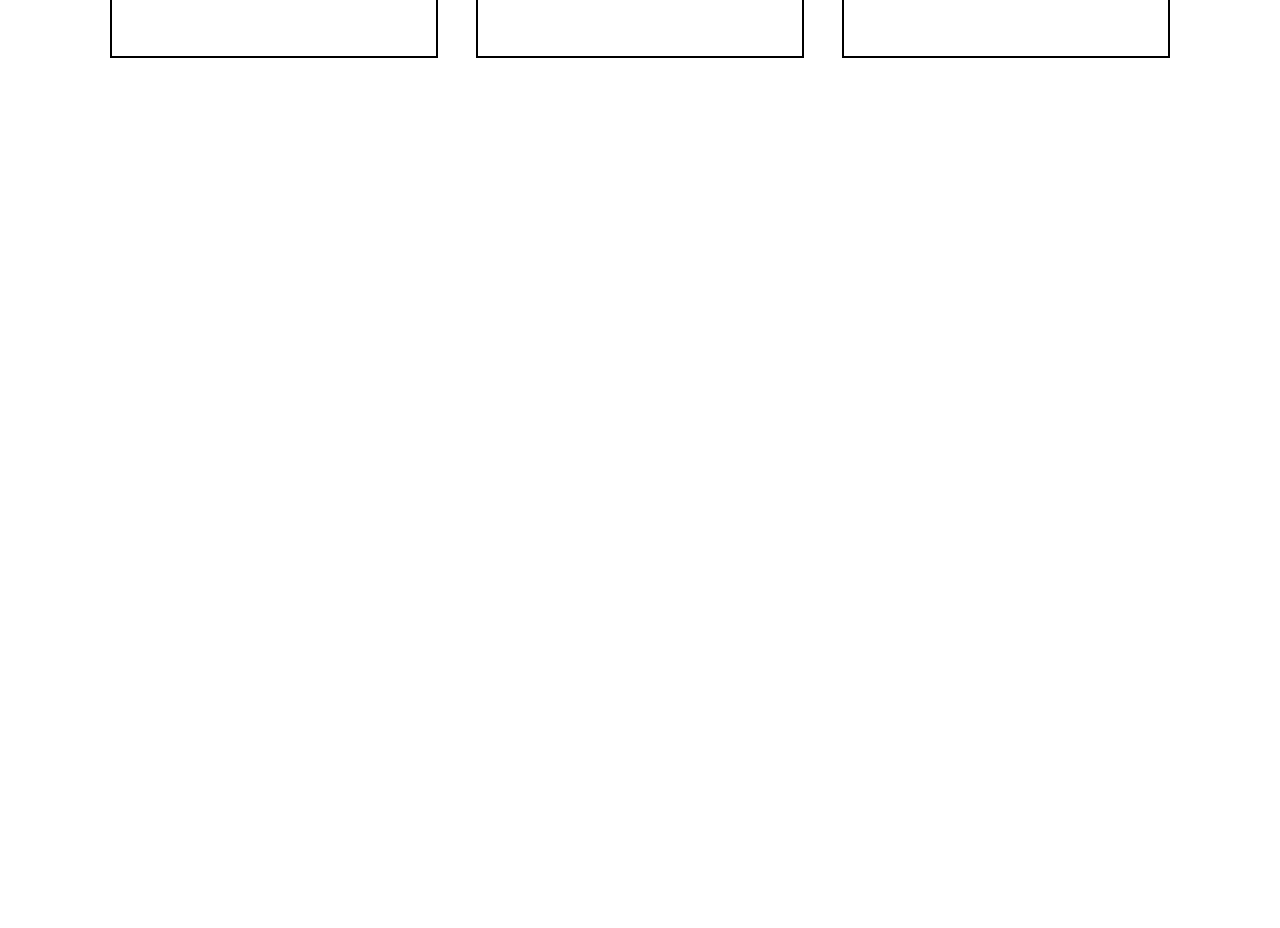
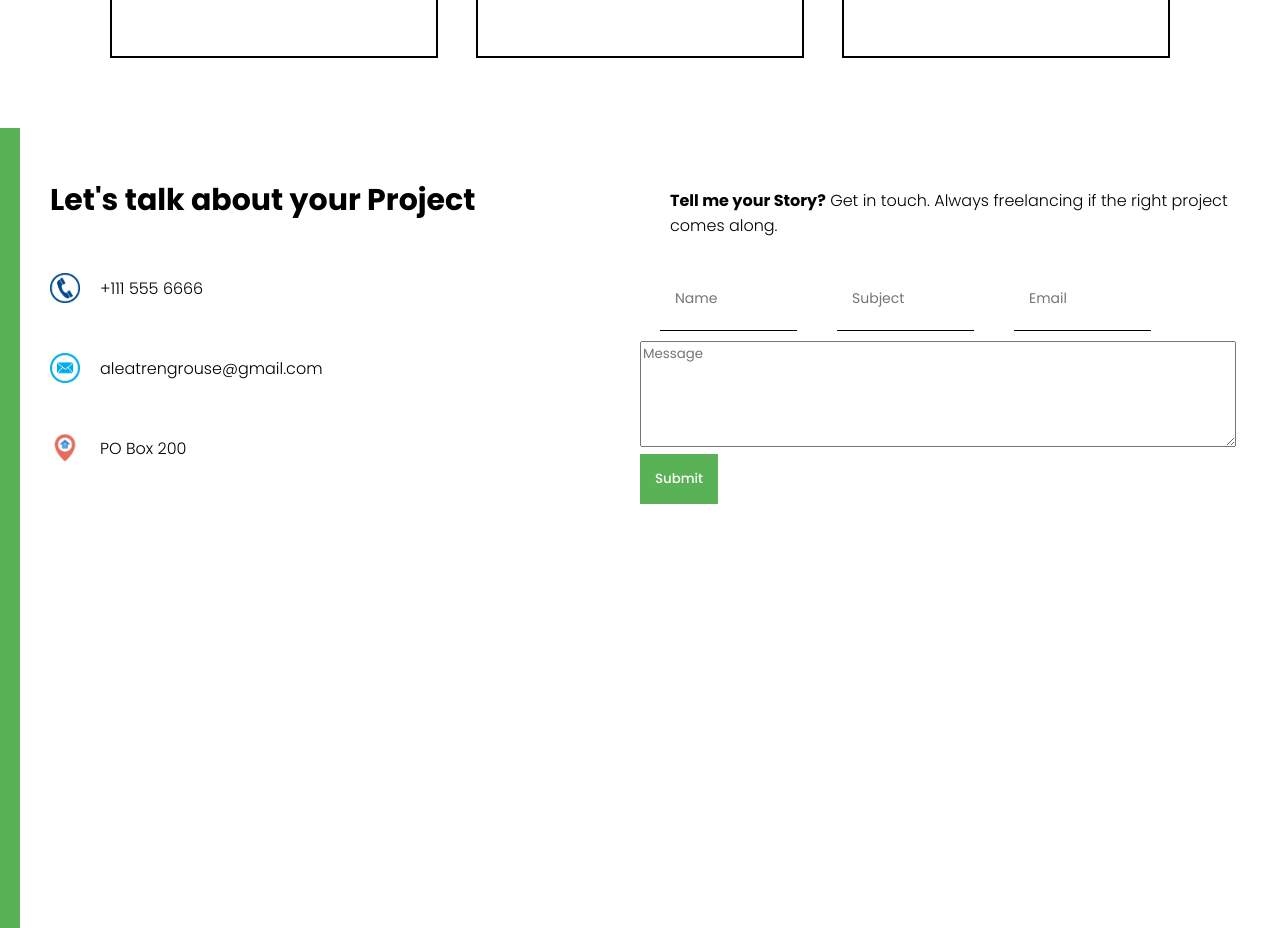
Before and after one commit to Invogue01/andrea_mac_portfolio, a React (Create React App) app: page / in a window 1280 px wide. Shown: the part 2440-3368 px from the top of the page. Before the commit the page ends 2568 px from the top, so only its background shows below. Built offline with nearby package versions, Linux system fonts and the light colour scheme; a web font is replaced by a local one.

Commit message:
fixed project card img display, added contact details and email form

```diff
--- a/package.json
+++ b/package.json
@@ -3,9 +3,12 @@
   "version": "0.1.0",
   "private": true,
   "dependencies": {
+    "@emailjs/browser": "^3.6.2",
     "@testing-library/jest-dom": "^5.11.4",
     "@testing-library/react": "^11.1.0",
     "@testing-library/user-event": "^12.1.10",
+    "emailjs": "^4.0.0",
+    "emailjs-com": "^3.2.0",
     "react": "^17.0.2",
     "react-dom": "^17.0.2",
     "react-scripts": "^5.0.1",
--- a/src/App.jsx
+++ b/src/App.jsx
@@ -1,5 +1,6 @@
 import About from "./components/about/About";
 import Intro from "./components/intro/Intro";
+import Contact from "./components/contact/Contact";
 
 import ProductList from "./components/productList/ProductList";
 
@@ -9,6 +10,7 @@ const App = () => {
       <Intro />
       <About />
       <ProductList />
+      <Contact />
     </div>
   );
 };
--- /dev/null
+++ b/src/components/contact/Contact.jsx
@@ -0,0 +1,73 @@
+import React from "react";
+import "./contact.css";
+import Phone from "../../images/phone.png";
+import Email from "../../images/email.png";
+import Address from "../../images/address.png";
+import emailjs from "@emailjs/browser";
+import { useRef } from "react";
+
+import { useState } from "react";
+const Contact = () => {
+  const formRef = useRef();
+  const [done, setDone] = useState(false);
+  const handleSubmit = (e) => {
+    e.preventDefault();
+    emailjs
+      .sendForm(
+        "service_vuke0zb",
+        "template_hk41lqa",
+        formRef.current,
+        "1whEtRTB_9-u4nG9h"
+      )
+      .then(
+        (result) => {
+          console.log(result.text);
+          setDone(true);
+        },
+        (error) => {
+          console.log(error.text);
+        }
+      );
+  };
+  return (
+    <div className="c">
+      <div className="c-bg"></div>
+      <div className="c-wrapper">
+        <div className="c-left">
+          <h1 className="c-title">Let's talk about your Project</h1>
+          <div className="c-info">
+            <div className="c-info-item">
+              <img src={Phone} alt="" className="c-icon" />
+              +111 555 6666
+            </div>
+            <div className="c-info-item">
+              <img src={Email} alt="" className="c-icon" />
+              aleatrengrouse@gmail.com
+            </div>
+            <div className="c-info-item">
+              <img src={Address} alt="" className="c-icon" />
+              PO Box 200
+            </div>
+          </div>
+        </div>
+        <div className="c-right">
+          <p className="c-desc">
+            <b>Tell me your Story?</b> Get in touch. Always freelancing if the
+            right project comes along.
+          </p>
+          <form ref={formRef} onSubmit={handleSubmit}>
+            <input type="text" placeholder="Name" name="user_name" />
+            <input type="text" placeholder="Subject" name="user_subject" />
+            <input type="text" placeholder="Email" name="user_email" />
+            <textarea rows="5" placeholder="Message" name="message" />
+            <button>Submit</button>
+            <br></br>
+            {done && "Thank you for your Email"}
+          </form>
+        </div>
+      </div>
+    </div>
+  );
+};
+
+export default Contact;
--- /dev/null
+++ b/src/components/contact/contact.css
@@ -0,0 +1,76 @@
+.c{
+    height: 100vh;
+    position: relative;
+}
+.c-bg{
+    width: 20px;
+    height: 100%;
+    background-color: #59b256;
+    position: absolute;
+}
+
+.c-wrapper{
+padding: 50px;
+display: flex;
+}
+.c-left{
+    flex: 1;
+}
+.c-right{
+    flex: 1;
+    display: flex;
+    flex-direction: column;
+    align-items: center;
+    justify-content: center;
+
+}
+.c-title{
+    font-size: 30px;
+    width: 80%;
+
+
+}
+.c-info-item{
+    display: flex;
+    align-items: center;
+    margin: 50px 0px;
+    font-weight: 300;
+    width: 70%;
+
+
+}
+.c-icon{
+    width: 30px;
+    height: 30px;
+    margin-right: 20px;
+}
+.c-desc{
+    margin-left: 30px;
+    font-weight: 200;
+}
+form{
+    margin-top: 20px;
+
+}
+input{
+    width: 120px;
+    height: 60px;
+
+    border: none;
+    margin: 10px 20px;
+    font-size: 14px;
+    padding-left: 15px;
+    border-bottom: 1px solid black;
+}
+textarea{
+    width: 100%;
+}
+button{
+    border: none;
+    padding: 15px;
+    background-color: #59b256;
+    color: white;
+    font-weight: 500;
+    cursor: pointer;
+
+}
--- a/src/components/product/product.css
+++ b/src/components/product/product.css
@@ -12,6 +12,8 @@ height: 20px;
 background-color: beige;
 display: flex;
 align-items: center;
+position: sticky;
+z-index: 2;
 }
 .p-circle{
 width: 6px;
@@ -23,4 +25,8 @@ border-radius: 50%;
 
 .p-img{
    width: 100%;
+   transition: all 10s ease;
 }
+.p:hover .p-img{
+   transform: translateY(-100%);
+}
--- a/src/data.js
+++ b/src/data.js
@@ -1,32 +1,32 @@
 export const products = [
   {
     id: 1,
-    img: "https://ibb.co/x2sgk7m",
-    link: "http://invogue.dev",
+    img: "https://i.ibb.co/kG1SbzV/weather-API.png",
+    link: "https://invogue01.github.io/weather-check-api/",
   },
   {
     id: 2,
-    img: "https://ibb.co/4SFtSnL",
-    link: "http://invogue.dev",
+    img: "https://i.ibb.co/Y7X3JTM/social-Platform.png",
+    link: "https://github.com/Invogue01/social-platform-api",
   },
   {
     id: 3,
-    img: "https://ibb.co/TWJ53PH",
-    link: "http://invogue.dev",
+    img: "https://i.ibb.co/KzCjfKD/quiz.png",
+    link: "https://invogue01.github.io/Multi-Question-Quiz/",
   },
   {
     id: 4,
-    img: "https://ibb.co/wrDNPc7",
-    link: "http://invogue.dev",
+    img: "https://i.ibb.co/RgS6FDh/food-pit-img.png",
+    link: "https://github.com/farhahdin1997/foodPitVersion3",
   },
   {
     id: 5,
-    img: "https://ibb.co/8Db0G4p",
-    link: "http://lama.dev",
+    img: "https://i.ibb.co/RjtWwQC/planner.png",
+    link: "https://invogue01.github.io/Your-daily-planner/",
   },
   {
     id: 6,
-    img: "https://ibb.co/6yBW9Gc",
-    link: "http://invogue.dev",
+    img: "https://i.ibb.co/5j14jg3/notes.png",
+    link: "https://not-taking-app.herokuapp.com/",
   },
 ];
```
Also changed, not shown: src/images/address.png, 1 other file (tests, documents, lock files or other folders).
